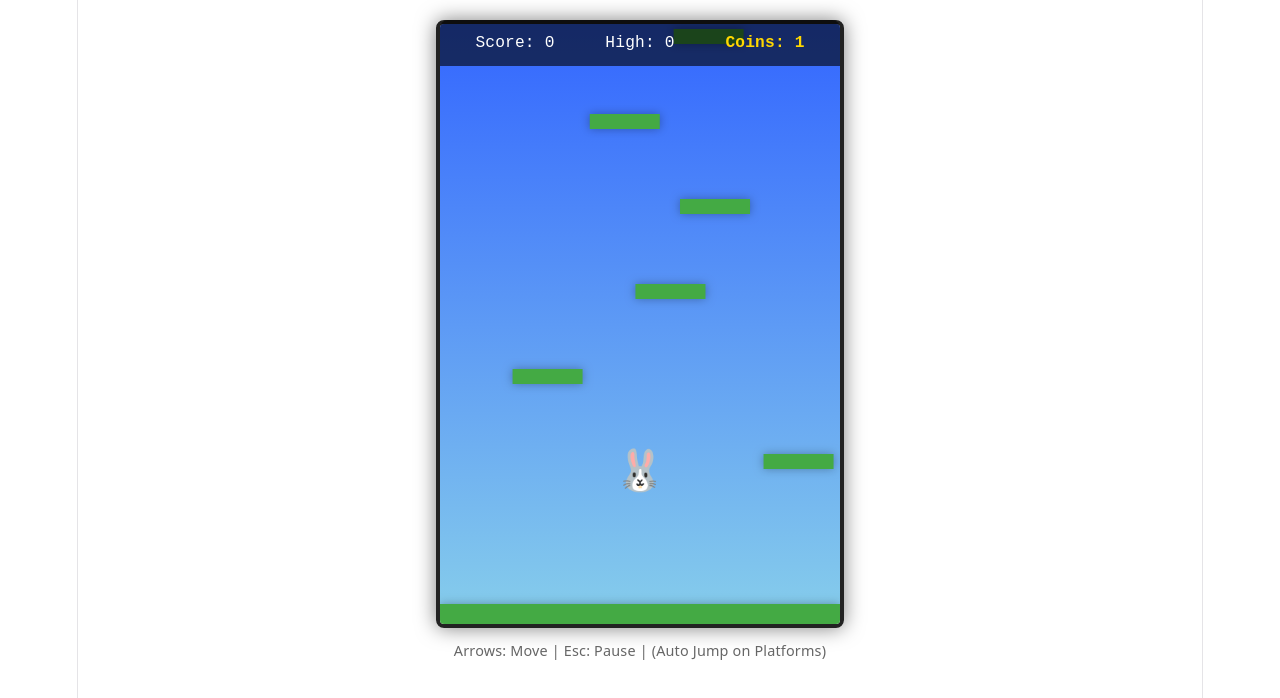
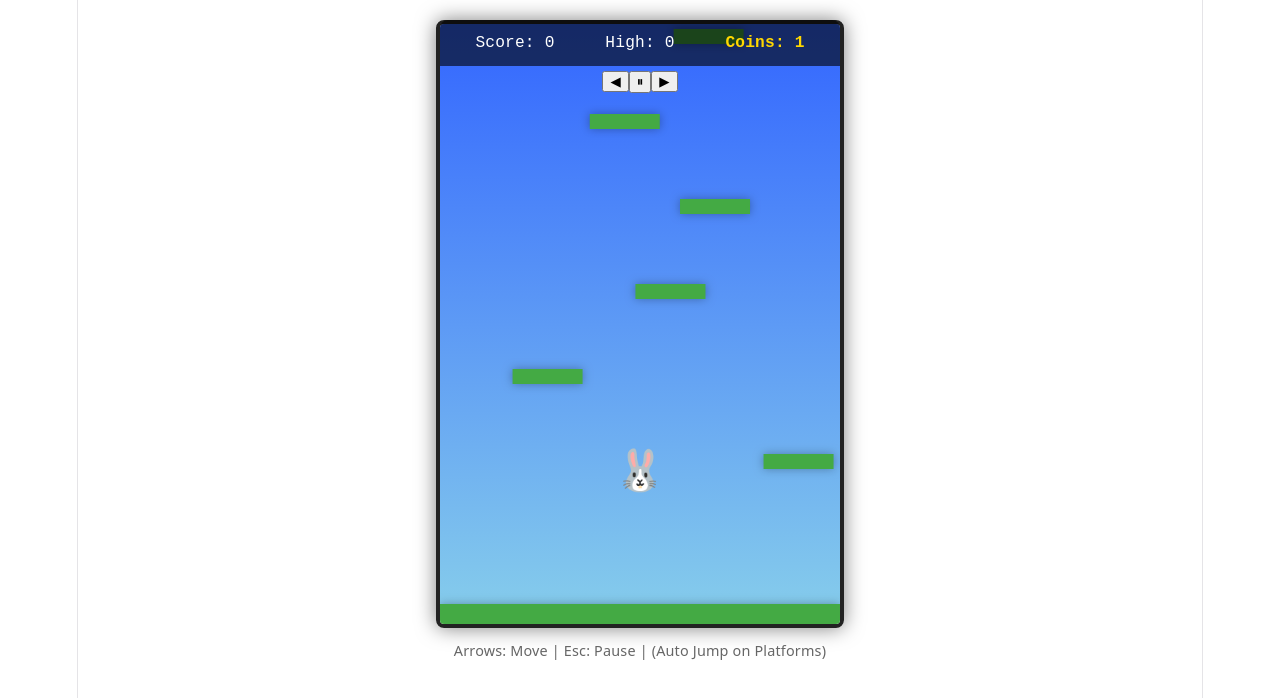
Before and after one commit to jacsaldevil/Made_Hyerin, a React (Vite) app: page / in a window 1280 px wide. Both pictures are taken after a click on the button "Start Mission". Shown: the top 698 px of the page. Built offline with nearby package versions, Linux system fonts and the light colour scheme.

Commit message:
fix: remove unused imports causing build failure

```diff
--- a/src/App.tsx
+++ b/src/App.tsx
@@ -1,7 +1,6 @@
 import './App.css'
 import GameCanvas from './components/GameCanvas'
 import { useGameStore } from './store/useGameStore'
-import { TIER_STATS } from './game/constants'
 
 const CHARACTERS = [
   { tier: 0, name: 'Rabbit', price: 0, emoji: '🐰', desc: 'Default stats' },
@@ -13,7 +12,8 @@ const CHARACTERS = [
 function App() {
   const {
     gameState, setGameState, score, highScore, coins,
-    characterTier, setCharacterTier, ownedTiers, buyCharacter
+    characterTier, setCharacterTier, ownedTiers, buyCharacter,
+    setMobileMove
   } = useGameStore();
 
   const handleCharacterAction = (char: typeof CHARACTERS[0]) => {
@@ -69,7 +69,7 @@ function App() {
           <div className="menu">
             <h1>Paused</h1>
             <button onClick={() => setGameState('PLAYING')}>Resume</button>
-            <button onClick={() => window.location.reload()}>Main Menu</button>
+            <button onClick={() => setGameState('START')}>Main Menu</button>
           </div>
         )}
 
@@ -79,6 +79,29 @@ function App() {
             <p>Score: {score}</p>
             <button onClick={() => setGameState('PLAYING')}>Retry</button>
             <button onClick={() => setGameState('START')}>Main Menu</button>
+          </div>
+        )}
+
+        {gameState === 'PLAYING' && (
+          <div className="mobile-controls">
+            <button
+              className="control-btn left"
+              onMouseDown={() => setMobileMove('LEFT')}
+              onMouseUp={() => setMobileMove(null)}
+              onTouchStart={(e) => { e.preventDefault(); setMobileMove('LEFT'); }}
+              onTouchEnd={(e) => { e.preventDefault(); setMobileMove(null); }}
+            >◀</button>
+            <button
+              className="control-btn pause-small"
+              onClick={() => setGameState('PAUSED')}
+            >⏸</button>
+            <button
+              className="control-btn right"
+              onMouseDown={() => setMobileMove('RIGHT')}
+              onMouseUp={() => setMobileMove(null)}
+              onTouchStart={(e) => { e.preventDefault(); setMobileMove('RIGHT'); }}
+              onTouchEnd={(e) => { e.preventDefault(); setMobileMove(null); }}
+            >▶</button>
           </div>
         )}
       </div>
--- a/src/game/physics.ts
+++ b/src/game/physics.ts
@@ -1,4 +1,4 @@
-import { GRAVITY, TIER_STATS } from './constants';
+import { GRAVITY } from './constants';
 
 export type PlatformType = 'BASIC' | 'SPRING' | 'CRACKED';
 export type ItemType = 'HELICOPTER' | 'COIN' | 'MAGNET';
```
